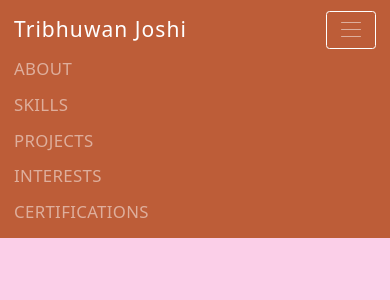
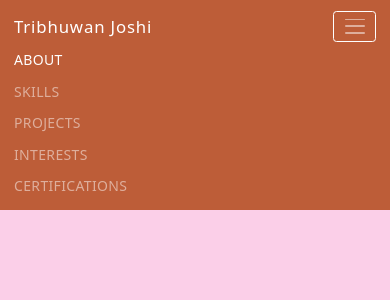
Before and after one commit to Tribhuwan-Joshi/dev_portfolio, a React (Create React App) app: page / in a window 390 px wide. Both pictures are taken after a click on the button 351 px from the left and 29 px from the top of the page. Shown: the top 300 px of the page. Built offline with nearby package versions, Linux system fonts and the light colour scheme; the HTML template or start-up script is replaced by a standard one.

Commit message:
add intersection api for active links

```diff
--- a/package.json
+++ b/package.json
@@ -12,6 +12,8 @@
     "@types/react-dom": "^18.0.11",
     "react": "^18.2.0",
     "react-dom": "^18.2.0",
+    "react-intersection-observer": "^9.4.3",
+    "react-router-dom": "^6.9.0",
     "react-scripts": "5.0.1",
     "react-scroll": "^1.8.9",
     "typescript": "^4.9.5",
--- a/src/components/Navbar.tsx
+++ /dev/null
@@ -1,109 +0,0 @@
-import React, { useState } from "react";
-import { Link } from "react-scroll";
-import pfp from "../assets/pfp.png";
-function Pfp() {
-  return (
-    <>
-      <img
-        src={pfp}
-        className="rounded-flil max-w-flil w-[5rem]"
-        alt="pfp"
-        aria-label="pfp of tjsm"
-      />
-    </>
-  );
-}
-
-function NavButton({ handleShow }: { handleShow: () => void }) {
-  return (
-    <button
-      className="border box-content  xs:hidden border-[rgba(255,255,255,.1)] px-4 py-3 rounded-[0.25rem] transition duration-400  ease-in-out  hover:border-white focus:border-white"
-      onClick={handleShow}
-    >
-      <div className="hamburger  flex flex-col gap-[0.4rem] justify-evenly">
-        <div className="bar bg-[rgba(255,255,255,.5)] w-[1.4rem] rounded-md   h-[0.10rem] "></div>
-        <div className="bar bg-[rgba(255,255,255,.5)] w-[1.4rem]  rounded-md   h-[0.10rem] "></div>
-        <div className="bar bg-[rgba(255,255,255,.5)] w-[1.4rem]  rounded-md   h-[0.10rem] "></div>
-      </div>
-    </button>
-  );
-}
-
-function Navlist({ navShow }: { navShow: boolean }) {
-  return (
-    <div
-      className="bg-[#bd5d38] fixed  text-[rgba(255,255,255,.5)]  w-[100%] left-0 px-4 pb-2 transition-all duration-500 linear"
-      style={{
-        transform: navShow ? "scaleY(100%) " : "scaleY(0)",
-        transformOrigin: "top",
-      }}
-    >
-      <ul className="flex flex-col gap-3 pb-2">
-        <li>
-          <a
-            href="#about"
-            className=" focus:text-white text-[1.2rem] font-medium py-1"
-          >
-            ABOUT
-          </a>
-        </li>
-        <li>
-          <a
-            href="#skills"
-            className=" focus:text-white text-[1.2rem] font-medium py-1"
-          >
-            SKILLS
-          </a>
-        </li>
-
-        <li>
-          <a
-            href="#projects"
-            className=" focus:text-white text-[1.2rem] font-medium py-1"
-          >
-            PROJECTS
-          </a>
-        </li>
-
-        <li>
-          <a
-            href="#interests"
-            className=" focus:text-white text-[1.2rem] font-medium py-1"
-          >
-            INTERESTS
-          </a>
-        </li>
-
-        <li>
-          <a
-            href="#certifications"
-            className=" focus:text-white text-[1.2rem] font-medium py-1"
-          >
-            CERTIFICATIONS
-          </a>
-        </li>
-      </ul>
-    </div>
-  );
-}
-
-function Navbar() {
-  const [navShow, setNavShow] = useState<boolean>(false);
-  function handleShow(): void {
-    setNavShow((prev) => !prev);
-  }
-  return (
-    <nav className="bg-[#bd5d38] sticky space-y-2  px-4 tracking-wide py-3 xs:w-[20%] xs:max-w-[17rem] xs:min-w-[8rem] ">
-      <div className="navbar flex justify-between items-center">
-        <h1 className="text-white  xs:hidden text-[1.5rem]  tracking-wider">
-          Tribhuwan Joshi
-        </h1>
-        <NavButton handleShow={handleShow} />
-      </div>
-
-      <Navlist navShow={navShow} />
-    </nav>
-  );
-}
-
-export default Navbar;
--- /dev/null
+++ b/src/components/Navbar/Navbar.tsx
@@ -0,0 +1,51 @@
+import React, { useState } from "react";
+import pfp from "../../assets/pfp.png";
+import Navlist from "./Navlist";
+function Pfp() {
+  return (
+    <>
+      <img
+        src={pfp}
+        className="rounded-flil max-w-flil w-[5rem]"
+        alt="pfp"
+        aria-label="pfp of tjsm"
+      />
+    </>
+  );
+}
+
+function NavButton({ handleShow }: { handleShow: () => void }) {
+  return (
+    <button
+      className="border box-content  xs:hidden border-[rgba(255,255,255,.1)] px-3 py-2 rounded-[0.25rem] transition duration-400  ease-in-out  hover:border-white focus:border-white"
+      onClick={handleShow}
+    >
+      <div className="hamburger  flex flex-col gap-[0.4rem] justify-evenly">
+        <div className="bar bg-[rgba(255,255,255,.5)] w-[1.4rem] rounded-md   h-[0.10rem] "></div>
+        <div className="bar bg-[rgba(255,255,255,.5)] w-[1.4rem]  rounded-md   h-[0.10rem] "></div>
+        <div className="bar bg-[rgba(255,255,255,.5)] w-[1.4rem]  rounded-md   h-[0.10rem] "></div>
+      </div>
+    </button>
+  );
+}
+
+function Navbar() {
+  const [navShow, setNavShow] = useState<boolean>(false);
+  function handleShow(): void {
+    setNavShow((prev) => !prev);
+  }
+  return (
+    <nav className="bg-[#bd5d38] sticky space-y-2   px-4 tracking-wide py-3 xs:w-[20%] xs:max-w-[17rem] xs:min-w-[8rem] ">
+      <div className="navbar flex justify-between items-center z-[100]">
+        <h1 className="text-white  xs:hidden text-[1.2rem]  tracking-wider">
+          Tribhuwan Joshi
+        </h1>
+        <NavButton handleShow={handleShow} />
+      </div>
+
+      <Navlist navShow={navShow} handleShow={handleShow} />
+    </nav>
+  );
+}
+
+export default Navbar;
--- /dev/null
+++ b/src/components/Navbar/Navlist.tsx
@@ -0,0 +1,108 @@
+import { useEffect, useState } from "react";
+
+function Navlist({
+  navShow,
+  handleShow,
+}: {
+  navShow: boolean;
+  handleShow: () => void;
+}) {
+  const [activeSection, setActiveSection] = useState("");
+
+  function handleIntersection(
+    entries: IntersectionObserverEntry[],
+    observer: IntersectionObserver
+  ): void {
+    entries.forEach((entry) => {
+      if (entry.isIntersecting) {
+        setActiveSection(entry.target.id);
+      }
+    });
+  }
+
+  useEffect(() => {
+    const observer = new IntersectionObserver(handleIntersection, {
+      threshold: 0.5, // set the threshold to 50%
+    });
+
+    const sectionElements = document.querySelectorAll("section");
+    sectionElements.forEach((section) => {
+      observer.observe(section);
+    });
+
+    // clean up the observer when the component unmounts
+    return () => observer.disconnect();
+  }, []);
+  return (
+    <div
+      className="bg-[#bd5d38] fixed -z-50 text-[rgba(255,255,255,.5)]  w-[100%] left-0 px-4 pb-2 transition-all duration-500 ease-in-out"
+      style={{
+        transform: navShow ? "scaleY(100%) " : "scaleY(-100%)",
+        opacity: navShow ? "1" : "0",
+      }}
+    >
+      <ul className="flex flex-col gap-3 pb-2">
+        <li>
+          <a
+            onClick={handleShow}
+            href="#about"
+            className={`${
+              activeSection === "about" ? "text-white" : ""
+            } focus:text-white text-[1rem] font-medium py-1`}
+          >
+            ABOUT
+          </a>
+        </li>
+        <li>
+          <a
+            onClick={handleShow}
+            href="#skills"
+            className={`${
+              activeSection === "skills" ? "text-white" : ""
+            } focus:text-white text-[1rem] font-medium py-1`}
+          >
+            SKILLS
+          </a>
+        </li>
+
+        <li>
+          <a
+            onClick={handleShow}
+            href="#projects"
+            className={`${
+              activeSection === "projects" ? "text-white" : ""
+            } focus:text-white text-[1rem] font-medium py-1`}
+          >
+            PROJECTS
+          </a>
+        </li>
+
+        <li>
+          <a
+            onClick={handleShow}
+            href="#interests"
+            className={`${
+              activeSection === "interests" ? "text-white" : ""
+            } focus:text-white text-[1rem] font-medium py-1`}
+          >
+            INTERESTS
+          </a>
+        </li>
+
+        <li>
+          <a
+            onClick={handleShow}
+            href="#certifications"
+            className={`${
+              activeSection === "certifications" ? "text-white" : ""
+            } focus:text-white text-[1rem] font-medium py-1`}
+          >
+            CERTIFICATIONS
+          </a>
+        </li>
+      </ul>
+    </div>
+  );
+}
+
+export default Navlist;
```
Also changed, not shown: src/App.tsx (+7 -7 lines), 1 other file (tests, documents, lock files or other folders).
